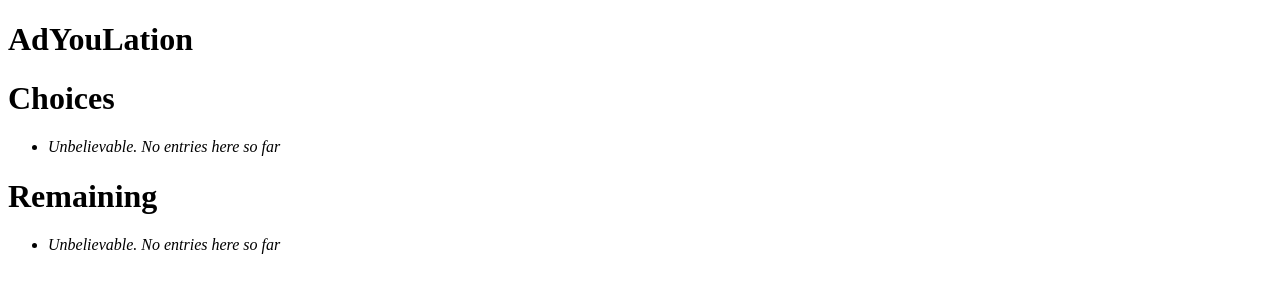
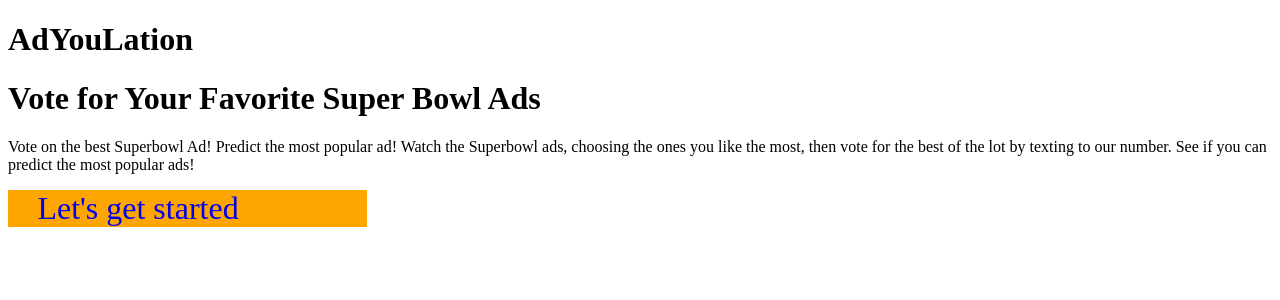
Before and after one commit to georgevreilly/AdYouLation, a Flask app: template gae_flask_app/templates/start.html in a window 1280 px wide. Shown: the top 300 px of the page. Run offline with Flask 2, Linux system fonts and the light colour scheme; the template is opened without the code that fills it, so the values that code supplies are empty; parts of the project's set-up code (start-up, migrations or seed data) failed here and were passed over.

Commit message:
Make /start do something useful.
Introduces the concept, initializes the session.

```diff
--- a/gae_flask_app/static/style.css
+++ b/gae_flask_app/static/style.css
@@ -9,3 +9,15 @@
   margin-right: 30px;
   padding: 10px;
 }
+
+div.get-started {
+  width: 300px;
+  background-color: orange;
+  font-size: 2em;
+  padding-left: 2ex;
+  padding-right: 2ex;
+}
+
+div.get-started a {
+  text-decoration: none;
+}
--- a/gae_flask_app/templates/start.html
+++ b/gae_flask_app/templates/start.html
@@ -1,19 +1,13 @@
 {% extends "layout.html" %}
 {% block body %}
-  <h1>Choices</h1>
-  <ul class=choices>
-  {% for video in choices %}
-    <li><h2>{{ video }}</h2>
-  {% else %}
-    <li><em>Unbelievable.  No entries here so far</em>
-  {% endfor %}
-  </ul>
-  <h1>Remaining</h1>
-  <ul class=remaining>
-  {% for video in remaining %}
-    <li><h2>{{ video }}</h2>
-  {% else %}
-    <li><em>Unbelievable.  No entries here so far</em>
-  {% endfor %}
-  </ul>
+  <h1>Vote for Your Favorite Super Bowl Ads</h1>
+  <p>Vote on the best Superbowl Ad!
+      Predict the most popular ad!
+      Watch the Superbowl ads, choosing the ones you like the most,
+      then vote for the best of the lot by texting to our number.
+      See if you can predict the most popular ads!</p>
+
+  <div class="get-started">
+      <a href="{{ url_for('.vote') }}">Let's get started</a>
+  </div>
 {% endblock %}
--- a/gae_flask_app/templates/vote.html
+++ b/gae_flask_app/templates/vote.html
@@ -13,4 +13,5 @@
         <input type="submit" value="Vote" class="button green">
     </form>
     <p>{{ remaining }}</p>
+    <p>ID: {{ id }}</p>
 {% endblock %}
```
Also changed, not shown: gae_flask_app/AdYouLation/handlers.py (+10 -5 lines).
